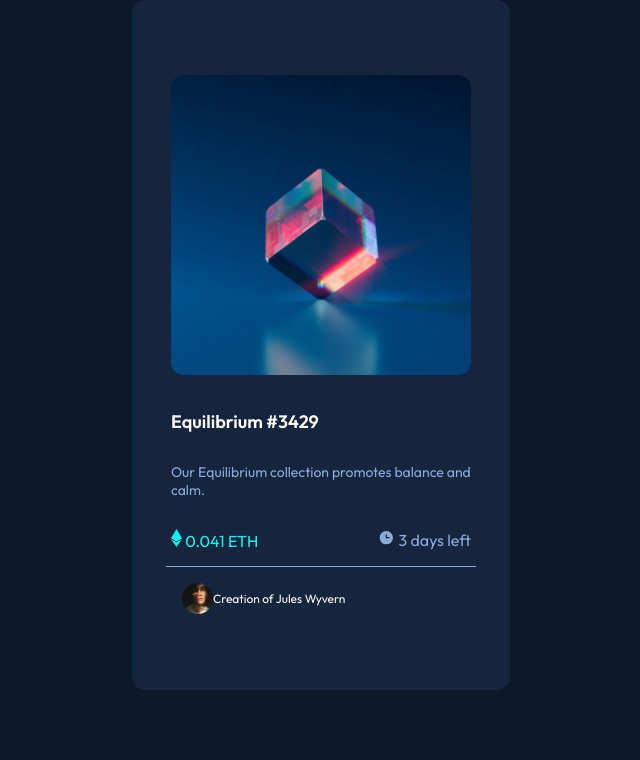
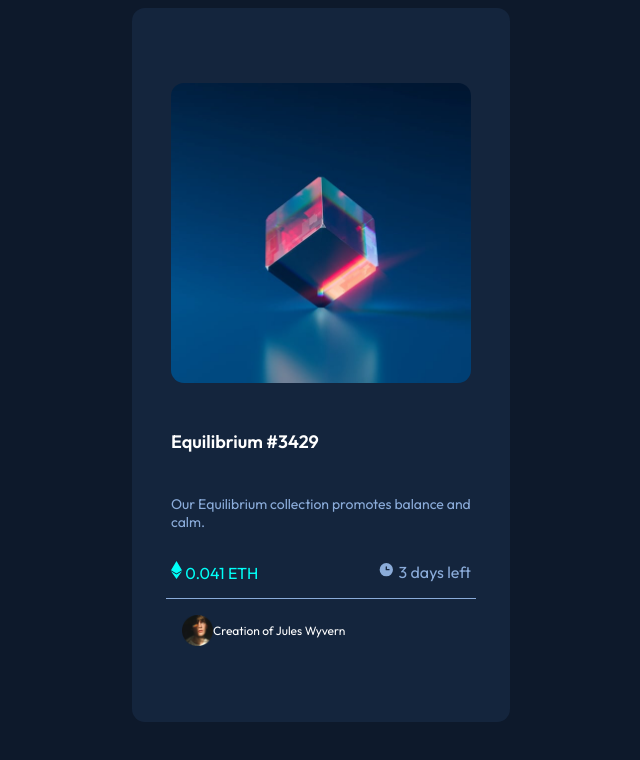
Before and after one commit to nunesjaqueline/nft-card-frontend-mentor, a plain HTML site: page index.html in a window 1280 px wide. Shown: the whole page, without its empty margins (319-959 px from the left). Drawn offline with Linux system fonts and the light colour scheme.

Commit message:
Adapt styles

```diff
--- a/style.css
+++ b/style.css
@@ -1,51 +1,34 @@
 @import url('https://fonts.googleapis.com/css2?family=Outfit:wght@300;400;600&display=swap');
-* {
-    margin: 0;
-    padding: 0;
 
-}
 body {
     background-color: hsl(217, 54%, 11%);
     font-family: 'Outfit', sans-serif;
     font-size: 18px;
-    /* padding: 60px 22px 64x 23px; */
     color: white;
-    display: flex;
-    justify-content: center;
-    align-content: center;
-
 }
 
 .card {
     background-color: hsl(216, 50%, 16%);
     width: 330px;
+    margin: 0 auto;
+    display: flex;
+    flex-direction: column;
     justify-content: center;
     align-content: center;
     padding: 60px 24px 60px 24px;
     border-radius: 13px;
+}
 
 
-
-}
-
-/* .image {
-    /* width: 270px;
-     padding: 15px;
-} */
-
 .image {
-    /* border-radius: 13px; */
-    /* width: 300px; */
     padding: 15px;
     border: deeppink;
 }
 
 .mainImag {
     width: 300px;
-    /* padding: 15px; */
     border: deeppink;
     border-radius: 13px;
-
 }
 
 h1 {
@@ -68,23 +51,19 @@ h1 {
     justify-content: space-between;
     padding: 15px;
     font-size: 16px;
-
 }
 
 .price {
     color: hsl(178, 100%, 50%);
-
 }
 
 .days {
     color: hsl(215, 51%, 70%);
-
 }
 
 .creator {
     margin: auto;
     width: 278px;
-    /* height: 71px; */
     padding: 16px;
     border-top-style: solid;
     border-color: hsl(215, 51%, 70%);
```
